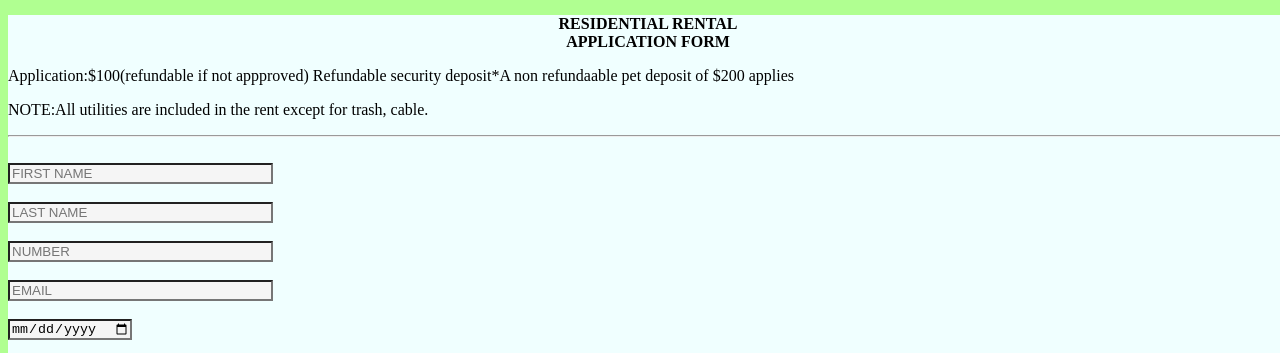
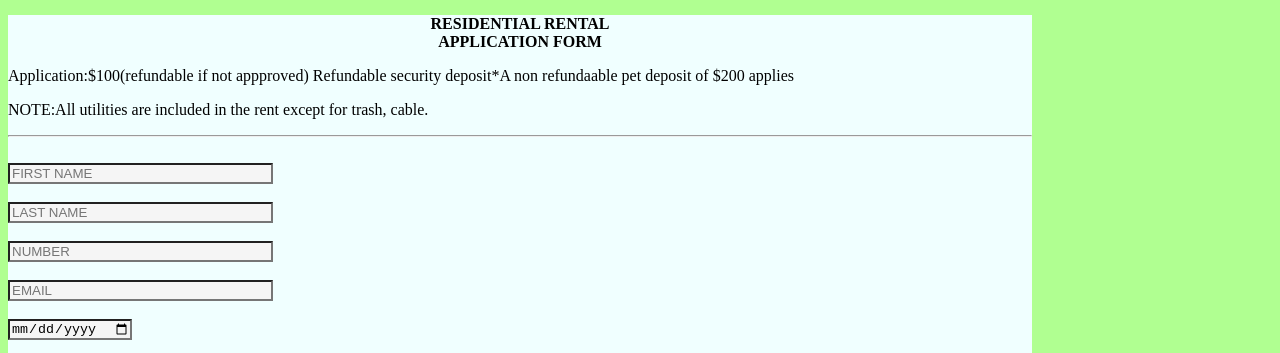
Before and after one commit to ZaddiiMeeko/zionform, a plain HTML site: page index.html in a window 1280 px wide. Shown: the part 447-800 px from the top of the page. Drawn offline with Linux system fonts and the light colour scheme.

Commit message:
Update index.css

```diff
--- a/index.css
+++ b/index.css
@@ -5,7 +5,7 @@ ram{
 }
 body{
      min-height: 100vh;
-     width:100vw;
+     width:80%;
      background-color: hwb(103 0% 0% / 0.432);
 
 }
```
